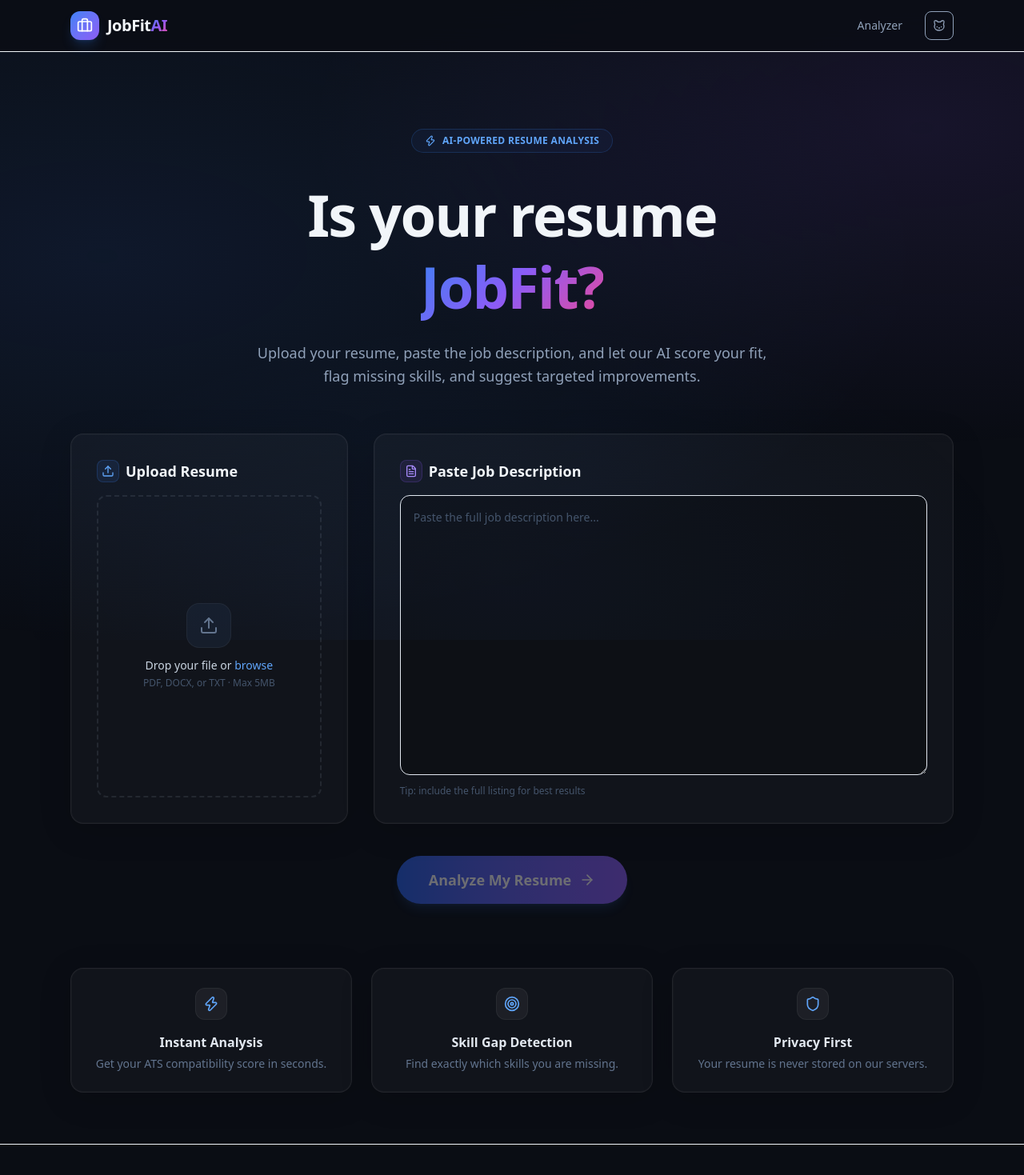
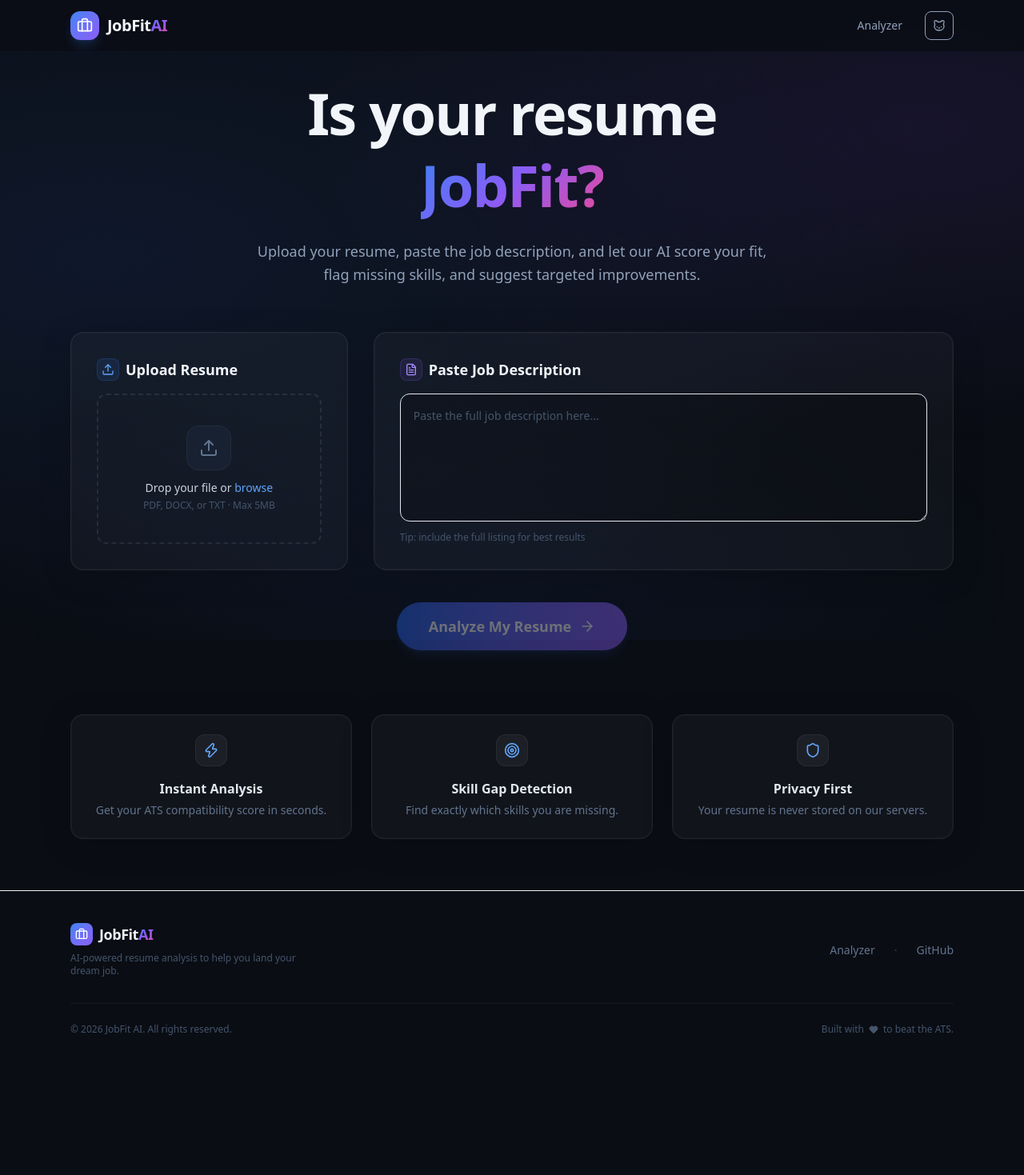
Before and after one commit to jhonbiancent/jobfit-ai, a Next.js app: page / in a window 1280 px wide. Shown: the top 1469 px of the page at 80% size. After the commit the page ends 1335 px from the top, so only its background shows below. Built offline with nearby package versions, Linux system fonts and the light colour scheme.

Commit message:
feat: improved UI consistency

```diff
--- a/app/page.tsx
+++ b/app/page.tsx
@@ -89,13 +89,10 @@ export default function Home() {
   ];
 
   return (
-    <main className="max-w-6xl mx-auto px-6 py-8 md:py-16 flex flex-col items-center">
+    <main className="max-w-6xl mx-auto px-6 py-8 md:py-0  md:pb-16 flex flex-col items-center">
       {/* Hero */}
       <div className="text-center mb-14 mt-4 md:mt-8 animate-fade-in-up">
-        <div className="inline-flex items-center gap-2 px-4 py-1.5 rounded-full border border-brand-500/20 bg-brand-500/5 text-brand-400 mb-8">
-          <Zap className="w-3.5 h-3.5" />
-          <span className="text-xs font-semibold tracking-wide uppercase">AI-Powered Resume Analysis</span>
-        </div>
+
         <h1 className="text-4xl sm:text-5xl md:text-6xl lg:text-7xl font-extrabold mb-6 tracking-tight leading-tight">
           Is your resume<br className="hidden sm:block" />
           <span className="gradient-text"> JobFit?</span>
@@ -120,7 +117,7 @@ export default function Home() {
             onDragOver={handleDragOver}
             onDragLeave={handleDragLeave}
             onDrop={handleDrop}
-            className={`flex-1 border-2 border-dashed rounded-xl p-4 md:p-6 flex flex-col items-center justify-center text-center relative min-h-[200px] lg:min-h-0 transition-all duration-300 ${
+            className={`flex-1 border-2 border-dashed rounded-xl p-4 md:p-6 flex flex-col items-center justify-center text-center relative min-h-50 lg:min-h-40 transition-all duration-300 ${
               isDragOver
                 ? 'border-brand-500 bg-brand-500/5'
                 : file
@@ -170,7 +167,7 @@ export default function Home() {
             value={jdText}
             onChange={(e) => setJdText(e.target.value)}
             placeholder="Paste the full job description here..."
-            className="flex-1 w-full min-h-[280px] lg:min-h-[350px] bg-black/20 border border-card-border rounded-xl p-4 text-sm text-slate-200 placeholder:text-slate-600 focus:outline-none focus:ring-2 focus:ring-accent/30 focus:border-accent/30 resize-y transition-all leading-relaxed"
+            className="flex-1 w-full min-h-70 lg:min-h-40 bg-black/20 border border-card-border rounded-xl p-4 text-sm text-slate-200 placeholder:text-slate-600 focus:outline-none focus:ring-2 focus:ring-accent/30 focus:border-accent/30 resize-y transition-all leading-relaxed"
           ></textarea>
           <div className="flex items-center justify-between mt-3">
             <p className="text-xs text-slate-600">
@@ -192,7 +189,7 @@ export default function Home() {
         <button
           onClick={handleAnalyze}
           disabled={!file || !jdText.trim() || isAnalyzing}
-          className="btn-glow group relative inline-flex items-center gap-2.5 px-10 py-4 bg-gradient-to-r from-brand-600 to-accent text-white rounded-full font-bold text-lg transition-all disabled:opacity-40 disabled:cursor-not-allowed shadow-lg shadow-brand-500/20 hover:shadow-brand-500/40 hover:scale-[1.02] active:scale-[0.98]"
+          className="btn-glow group relative inline-flex items-center gap-2.5 px-10 py-4 bg-linear-to-r from-brand-600 to-accent text-white rounded-full font-bold text-lg transition-all disabled:opacity-40 disabled:cursor-not-allowed shadow-lg shadow-brand-500/20 hover:shadow-brand-500/40 hover:scale-[1.02] active:scale-[0.98]"
         >
           {isAnalyzing ? (
             <>
--- a/components/ui/Footer.tsx
+++ b/components/ui/Footer.tsx
@@ -35,7 +35,7 @@ export default function Footer() {
             © {new Date().getFullYear()} JobFit AI. All rights reserved.
           </p>
           <div className="flex items-center gap-1 text-xs text-slate-600">
-            Built with <Heart className="w-3 h-3 text-red-500 mx-0.5" fill="currentColor" /> to beat the ATS.
+            Built with <Heart className="w-3 h-3 mx-0.5" fill="currentColor" /> to beat the ATS.
           </div>
         </div>
       </div>
--- a/components/ui/Header.tsx
+++ b/components/ui/Header.tsx
@@ -3,10 +3,10 @@ import { Briefcase, Cat } from 'lucide-react';
 
 export default function Header() {
   return (
-    <header className="sticky top-0 z-50 w-full border-b border-card-border bg-[var(--background)]/80 backdrop-blur-xl">
+    <header className="sticky top-0 z-50 w-full  bg-(--background)/80 backdrop-blur-xl">
       <div className="max-w-6xl mx-auto px-6 h-16 flex items-center justify-between">
         <Link href="/" className="flex items-center gap-2.5 group">
-          <div className="w-9 h-9 rounded-xl bg-gradient-to-br from-brand-500 to-accent flex items-center justify-center shadow-lg shadow-brand-500/20 group-hover:shadow-brand-500/40 transition-shadow">
+          <div className="w-9 h-9 rounded-xl bg-linear-to-br from-brand-500 to-accent flex items-center justify-center shadow-lg shadow-brand-500/20 group-hover:shadow-brand-500/40 transition-shadow">
             <Briefcase className="w-5 h-5 text-white" />
           </div>
           <span className="text-xl font-bold tracking-tight">
```
